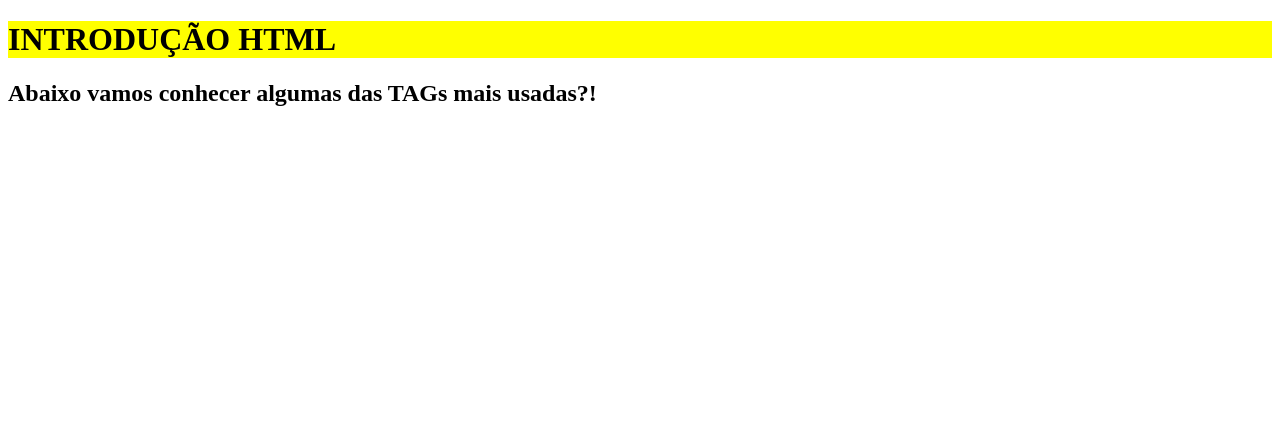
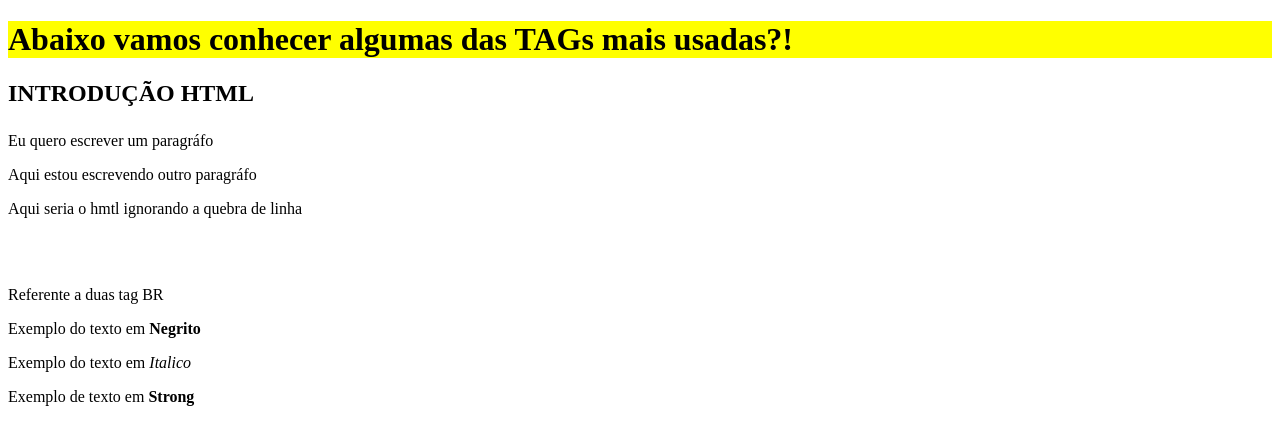
Before and after one commit to blessed87/meu-primeiro-projeto, a plain HTML site: page index.html in a window 1280 px wide. Drawn offline with Linux system fonts and the light colour scheme.

Commit message:
todas-as-aulas-3

```diff
--- a/index.html
+++ b/index.html
@@ -7,9 +7,33 @@
     <title>CARREIRA DEV</title>
   </head>
   <body>
-    <h1>INTRODUÇÃO HTML</h1>
 
-<h2>Abaixo vamos conhecer algumas das TAGs mais usadas?!</h2>
+<h1>Abaixo vamos conhecer algumas das TAGs mais usadas?!</h1> <!-- titulo mais importante do site (apenas um por site) -->
+<h2>INTRODUÇÃO HTML</h2>
+<h3> </h3>
+<h4> </h4>
+<h5> </h5>
+<h6> </h6>
+
+<!-- Paragráfos -->
+
+ <p> Eu quero escrever um paragráfo </p>
+
+ <p> Aqui estou escrevendo outro paragráfo </p>
+
+ <p> <!-- o html ignora a pular linha (espaçamento)-->
+    Aqui seria o hmtl ignorando
+    a quebra de linha
+ </p>
+<br> <!--serve para pular linhas-->
+<br> <!--cada tag <br> serve para pular uma linha-->
+<p> Referente a duas tag BR </p>
+
+<!-- Estilizção Ex: Negrito-->
+
+<p> Exemplo do texto em <b> Negrito </b> </p>
+<p> Exemplo do texto em <i> Italico </i> </p>
+<p> Exemplo de texto em <strong> Strong </strong> </p> <!-- palavra importante do site, termo mais relevante nas pesquisas -->
 
   </body>
 </html>
```
